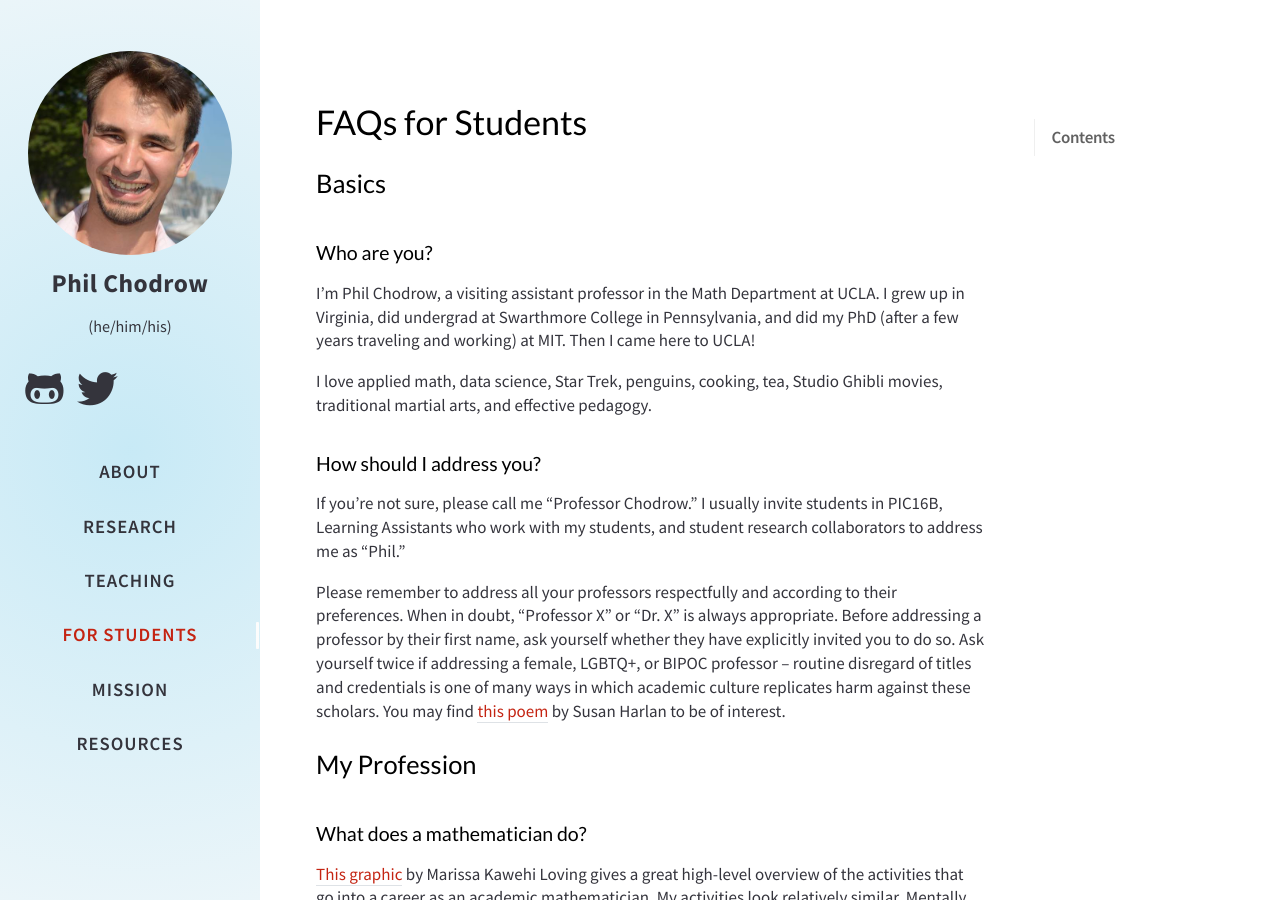
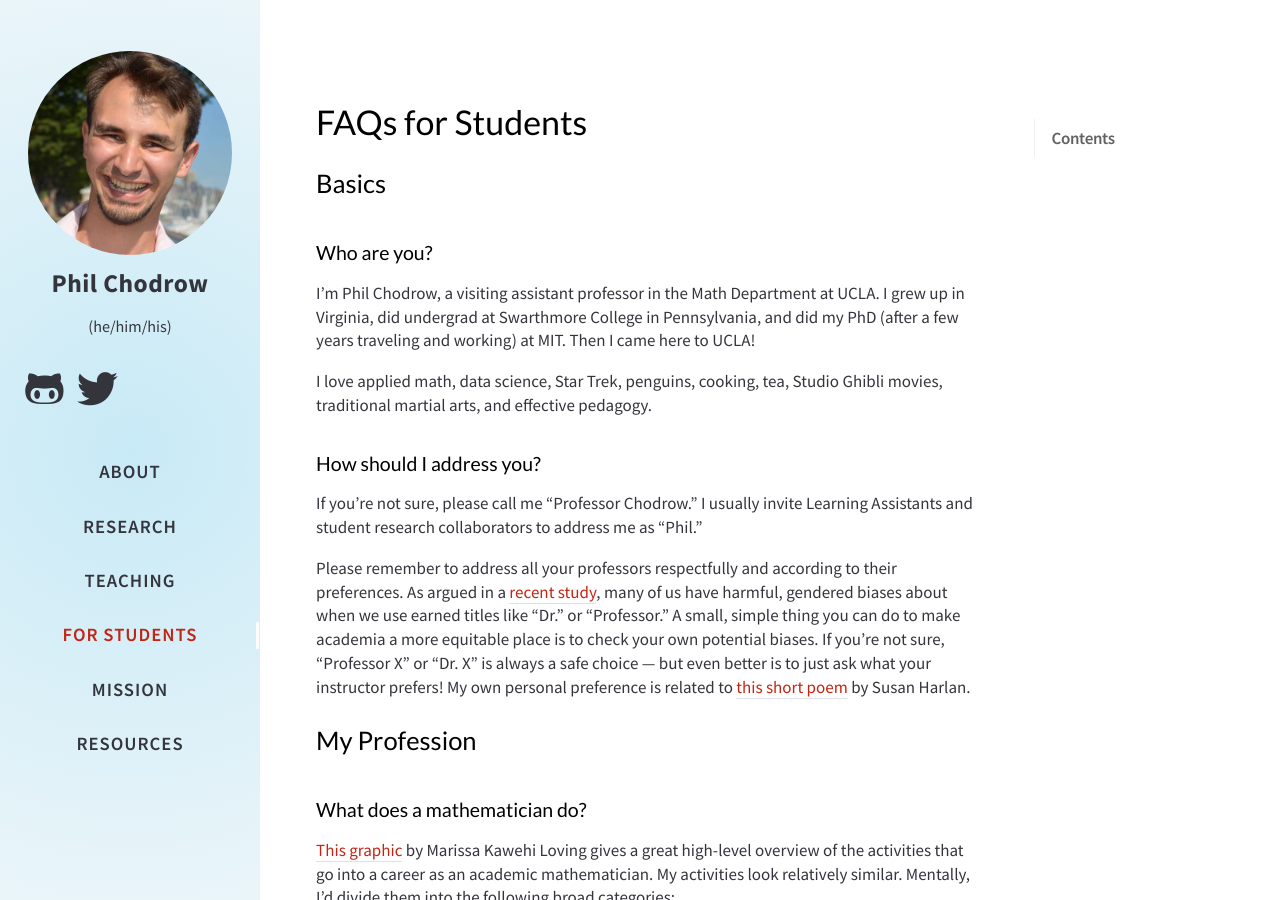
Before and after one commit to PhilChodrow/UCLA-website, a Jekyll site: the page built from _tabs/for-students.md, in a window 1280 px wide and 900 px high. Built offline with Jekyll 4.4.1, drawn with Linux system fonts in a browser that asks for light colours; nearby versions of some CDN libraries; comment, search, counter and statistics services are not loaded; a style sheet for code colours, icons or effects is not loaded.

Commit message:
Update for-students.md

```diff
--- a/_tabs/for-students.md
+++ b/_tabs/for-students.md
@@ -17,10 +17,9 @@ I love applied math, data science, Star Trek,  penguins, cooking, tea, Studio Gh
 
 #### How should I address you?
 
-If you're not sure, please call me "Professor Chodrow." I usually invite students in PIC16B, Learning Assistants who work with my students, and student research collaborators to address me as "Phil."
+If you're not sure, please call me "Professor Chodrow." I usually invite  Learning Assistants and student research collaborators to address me as "Phil."
 
-Please remember to address all your professors respectfully and according to their preferences. When in doubt, "Professor X" or "Dr. X" is always appropriate. Before addressing a professor by their first name, ask yourself whether they have explicitly invited you to do so. Ask yourself twice if addressing a female, LGBTQ+, or BIPOC professor -- routine disregard of titles and credentials is one of many ways in which academic culture replicates harm against these scholars. You may find [this poem](https://pressfolios-production.s3.amazonaws.com/uploads/story/story_pdf/254906/2549061489249557.pdf) by Susan Harlan to be of interest.
-
+Please remember to address all your professors respectfully and according to their preferences. As argued in a [recent study](https://www.ncbi.nlm.nih.gov/pmc/articles/PMC6048538/pdf/pnas.201805284.pdf), many of us have harmful, gendered biases about when we use earned titles like “Dr.” or “Professor." A small, simple thing you can do to make academia a more equitable place is to check your own potential biases. If you’re not sure, “Professor X” or “Dr. X” is always a safe choice — but even better is to just ask what your instructor prefers! My own personal preference is related to [this short poem](https://pressfolios-production.s3.amazonaws.com/uploads/story/story_pdf/254906/2549061489249557.pdf) by Susan Harlan.
 
 ## My Profession
 
```
